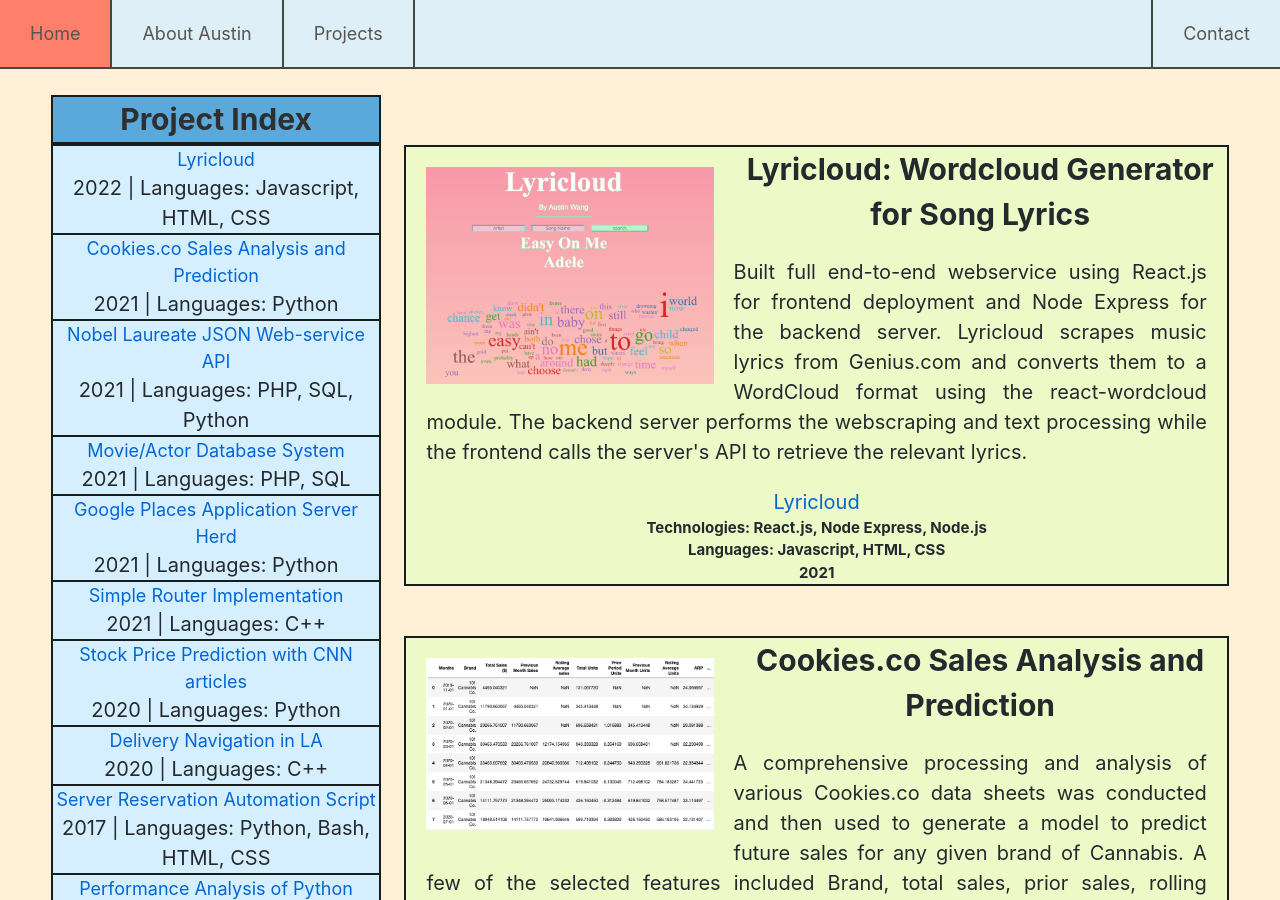
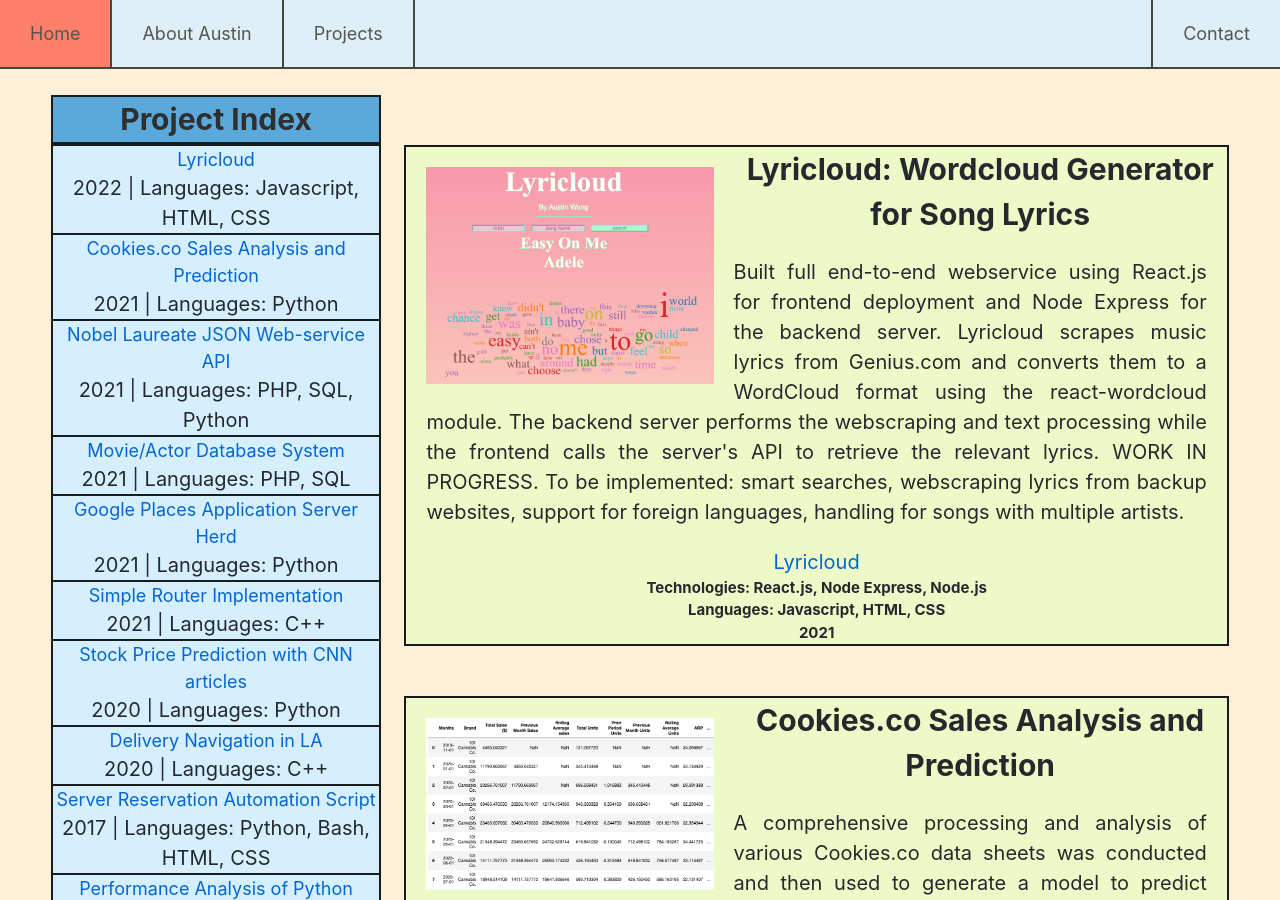
Before and after one commit to AustinWang2312/AustinWang2312.github.io, a Jekyll site: the page built from projects.md, in a window 1280 px wide and 900 px high, scrolled down 667 px. Built offline with Jekyll 4.4.1, drawn with Linux system fonts in a browser that asks for light colours.

```diff
--- a/projects.md
+++ b/projects.md
@@ -79,7 +79,7 @@
                 </div>
                 <h2>Lyricloud: Wordcloud Generator for Song Lyrics</h2>
                 <div style="margin: 20px;">
-                Built full end-to-end webservice using React.js for frontend deployment and Node Express for the backend server. Lyricloud scrapes music lyrics from Genius.com and converts them to a WordCloud format using the react-wordcloud module. The backend server performs the webscraping and text processing while the frontend calls the server's API to retrieve the relevant lyrics.
+                Built full end-to-end webservice using React.js for frontend deployment and Node Express for the backend server. Lyricloud scrapes music lyrics from Genius.com and converts them to a WordCloud format using the react-wordcloud module. The backend server performs the webscraping and text processing while the frontend calls the server's API to retrieve the relevant lyrics. WORK IN PROGRESS. To be implemented: smart searches, webscraping lyrics from backup websites, support for foreign languages, handling for songs with multiple artists.
                 </div>
                 <div style="width:100%;">
                     <div style="text-align:center;">
```
